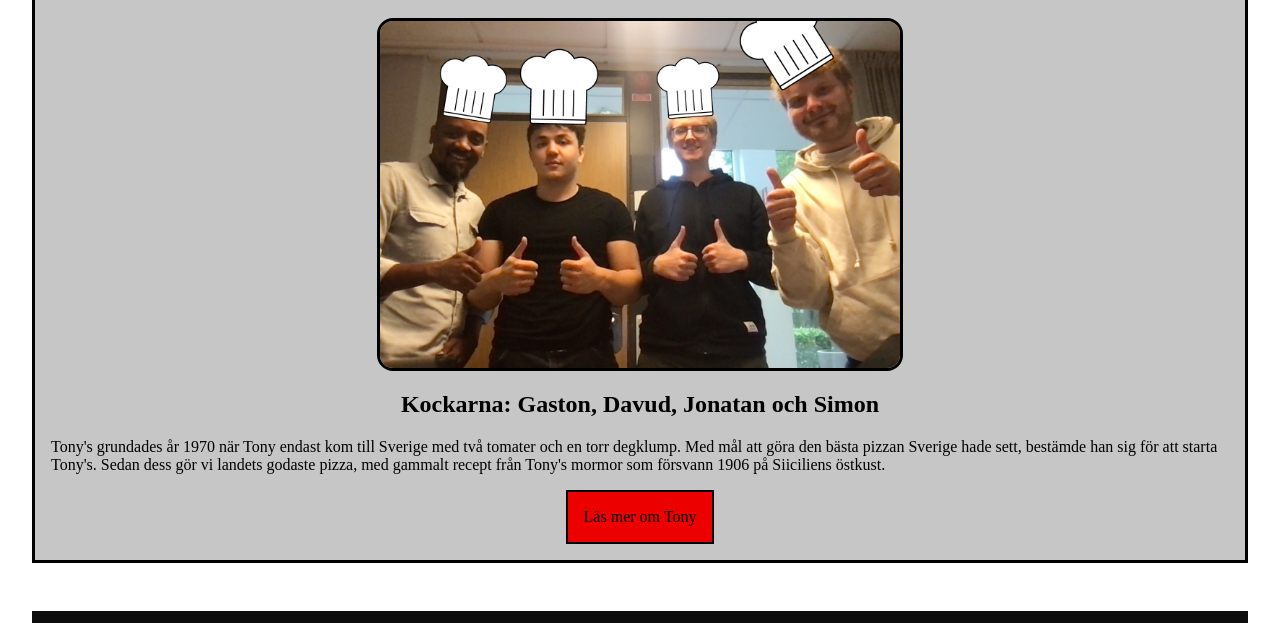
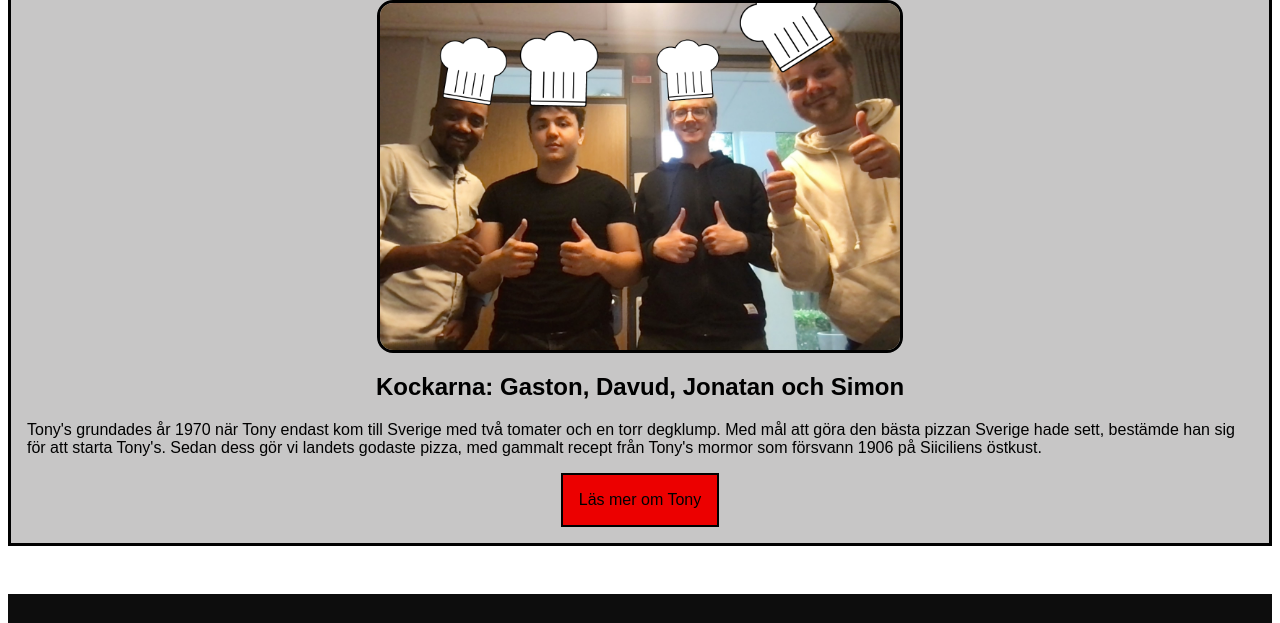
Before and after one commit to jont-ctrl/bootcamp-v39-LKPG1-FJSX24, a plain HTML site: page om-oss.html in a window 1280 px wide. Shown: the part 252-875 px from the top of the page. Drawn offline with Linux system fonts and the light colour scheme.

Commit message:
fix font-family

```diff
--- a/om-oss.css
+++ b/om-oss.css
@@ -1,7 +1,5 @@
 body {
-  font-style: helvetica;
-  padding: 0.5rem 1rem 1rem 1rem;
-  margin: 1rem;
+  font-family: Arial, Helvetica, sans-serif;
 }
 /*I stort sett en "wrapper" som centrerar innehållet på sidan */
 main {
```
